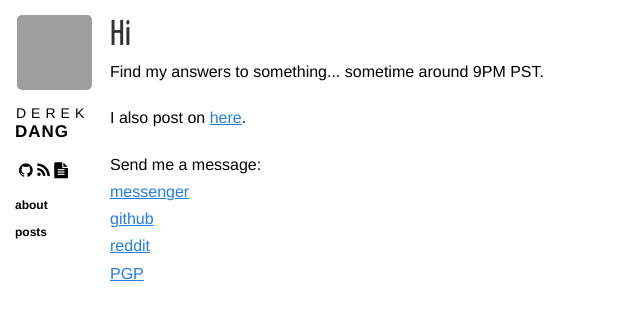
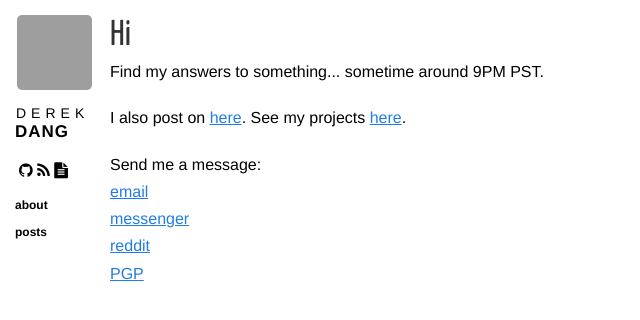
Before and after one commit to dqdang/dqdang.github.io, a Jekyll site: the page built from about.html, in a window 1280 px wide. Shown: the top 320 px of the page, without its empty margins (0-640 px from the left). Built offline with Jekyll 4.4.1, drawn with Linux system fonts in a browser that asks for light colours; nearby versions of some CDN libraries; grey boxes are pictures that could not be loaded.

Commit message:
Add email

```diff
--- a/about.html
+++ b/about.html
@@ -7,11 +7,12 @@ title: "About"
   <h1>Hi</h1>
 
   <p>Find my answers to something... sometime around 9PM PST.</p>
-  <p>I also post on <a href="https://dqdang.bearblog.dev/">here</a>.</p>
-  <p>Send me a message: <br />
+  <p>I also post on <a href="https://dqdang.bearblog.dev/">here</a>. See my projects <a href="https://github.com/dqdang">here</a>.</p>
+
+  <p>Send me a message:<br />
+    <a href="mailto:dqdang17@gmail.com">email</a>
+    <br />
     <a href="https://www.m.me/dqdang1" target="_blank">messenger</a>
-    <br />
-    <a href="https://www.github.com/dqdang" target="_blank">github</a>
     <br />
     <a href="https://www.reddit.com/user/outsidefarmland" target="_blank">reddit</a>
     <br />
```
